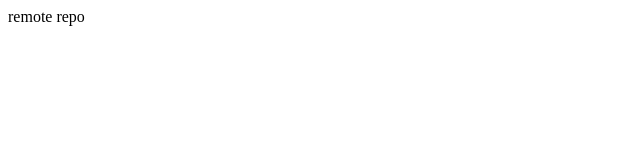
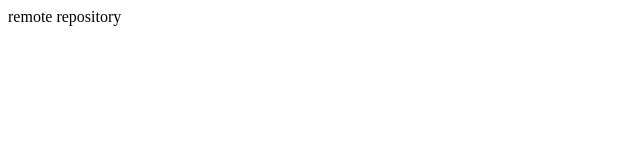
Before and after one commit to nitiksha-bhondwe/assess1, a plain HTML site: page index.html in a window 1280 px wide. Shown: the full height of the page, 0-640 px from the left. Drawn offline with Linux system fonts and the light colour scheme.

Commit message:
Update index.html

```diff
--- a/index.html
+++ b/index.html
@@ -2,6 +2,6 @@
 <head>
 </head>
 <body>
-  remote repo
+  remote repository
 </body>
 </html>
```
